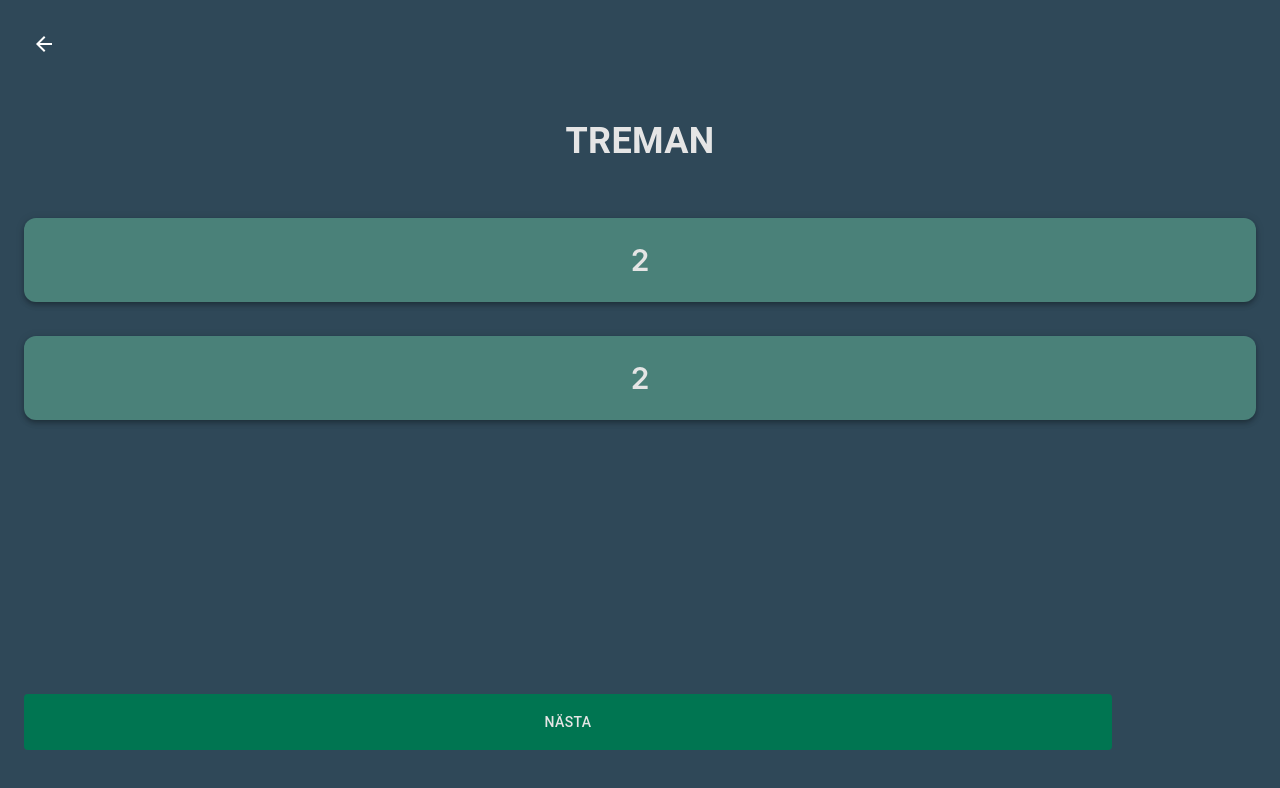
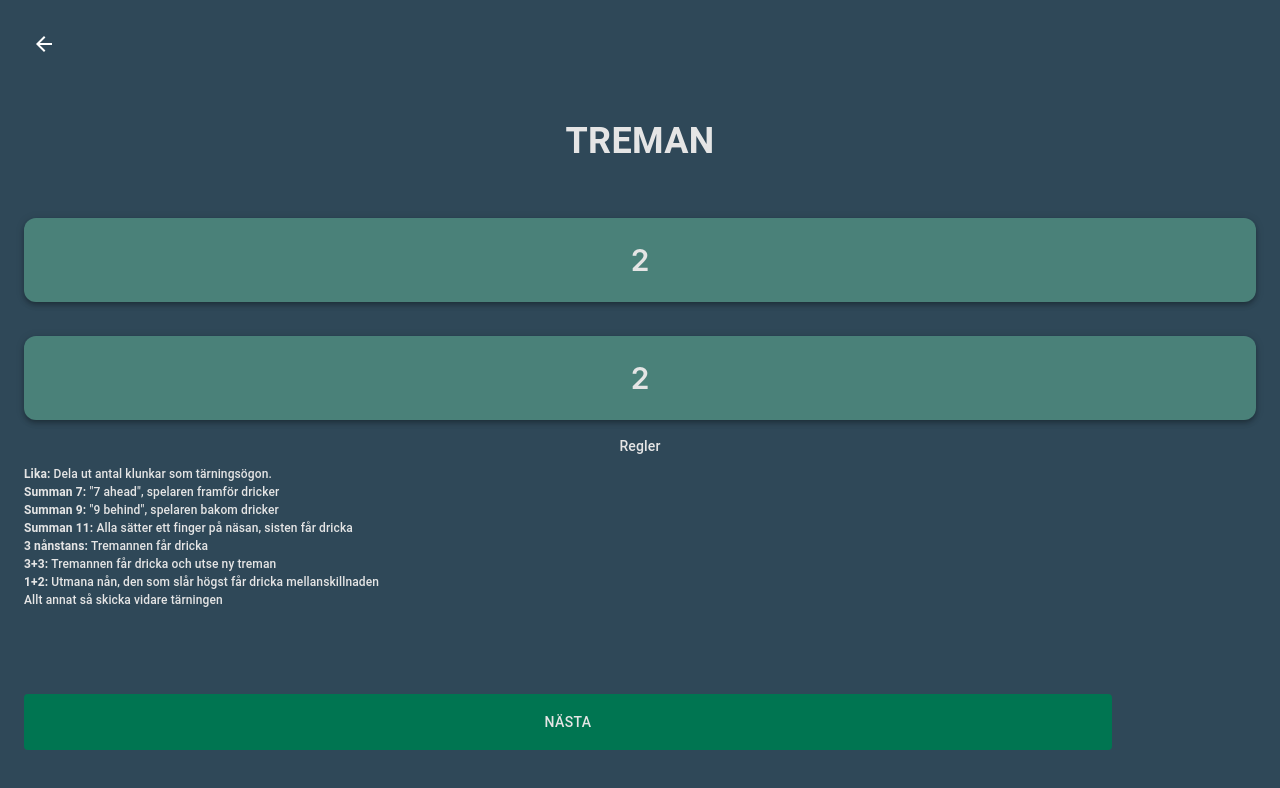
Before and after one commit to betost123/drinkspel, a React (Create React App) app: page /treman in a window 1280 px wide. Shown: the top 788 px of the page. Built offline with nearby package versions, Linux system fonts and the light colour scheme.

Commit message:
add Treman regler

```diff
--- a/src/App.js
+++ b/src/App.js
@@ -15,6 +15,7 @@ function App() {
     <BrowserRouter>
       <Routes>
         <Route path='/' element={<Home />} />
+        <Route path='' element={<Home />} />
         <Route path='/bodytwister' element={<BodyTwister />} />
         <Route path='/jagharaldrig' element={<JagHarAldrig />} />
         <Route path='/alias' element={<Alias />} />
--- a/src/Home.js
+++ b/src/Home.js
@@ -61,35 +61,10 @@ export const Home = () => {
           marginTop: 24,
           padding: 16,
         }}
-        onClick={() => navigate("/alias")}
-        fullWidth
-      >
-        ALIAS
-      </Button>
-      <Button
-        style={{
-          backgroundColor: "#C4B5A6",
-          color: "#000",
-          marginTop: 24,
-          padding: 16,
-        }}
         onClick={() => navigate("./pekleken")}
         fullWidth
       >
         PEKLEKEN
-      </Button>
-      <Button
-        style={{
-          backgroundColor: "#5C6678",
-          color: "#000",
-          marginTop: 24,
-          padding: 16,
-        }}
-        onClick={() => navigate("/who")}
-        disabled
-        fullWidth
-      >
-        VEM DÄR (RUSTET)
       </Button>
       <Button
         style={{
@@ -115,6 +90,31 @@ export const Home = () => {
       >
         Moral
       </Button>
+      <Button
+        style={{
+          backgroundColor: "#C4B5A6",
+          color: "#000",
+          marginTop: 24,
+          padding: 16,
+        }}
+        onClick={() => navigate("/alias")}
+        fullWidth
+      >
+        ALIAS
+      </Button>
+      <Button
+        style={{
+          backgroundColor: "#5C6678",
+          color: "#000",
+          marginTop: 24,
+          padding: 16,
+        }}
+        onClick={() => navigate("/who")}
+        disabled
+        fullWidth
+      >
+        VEM DÄR (RUSTET)
+      </Button>
     </div>
   );
 };
--- a/src/Treman.js
+++ b/src/Treman.js
@@ -66,6 +66,90 @@ export const Treman = () => {
       >
         {data[secondIndex]}
       </Paper>
+      <Typography
+        style={{
+          fontSize: 14,
+          textAlign: "center",
+          color: "#E5E5E5",
+          fontWeight: 500,
+          marginTop: 16,
+          marginBottom: 8,
+        }}
+      >
+        Regler
+      </Typography>
+      <Typography
+        style={{
+          fontSize: 12,
+          color: "#E5E5E5",
+          fontWeight: 500,
+        }}
+      >
+        <b>Lika: </b>Dela ut antal klunkar som tärningsögon.
+      </Typography>
+      <Typography
+        style={{
+          fontSize: 12,
+          color: "#E5E5E5",
+          fontWeight: 500,
+        }}
+      >
+        <b>Summan 7: </b>"7 ahead", spelaren framför dricker
+      </Typography>
+      <Typography
+        style={{
+          fontSize: 12,
+          color: "#E5E5E5",
+          fontWeight: 500,
+        }}
+      >
+        <b>Summan 9: </b>"9 behind", spelaren bakom dricker
+      </Typography>
+      <Typography
+        style={{
+          fontSize: 12,
+          color: "#E5E5E5",
+          fontWeight: 500,
+        }}
+      >
+        <b>Summan 11: </b>Alla sätter ett finger på näsan, sisten får dricka
+      </Typography>
+      <Typography
+        style={{
+          fontSize: 12,
+          color: "#E5E5E5",
+          fontWeight: 500,
+        }}
+      >
+        <b>3 nånstans: </b>Tremannen får dricka
+      </Typography>
+      <Typography
+        style={{
+          fontSize: 12,
+          color: "#E5E5E5",
+          fontWeight: 500,
+        }}
+      >
+        <b>3+3: </b>Tremannen får dricka och utse ny treman
+      </Typography>
+      <Typography
+        style={{
+          fontSize: 12,
+          color: "#E5E5E5",
+          fontWeight: 500,
+        }}
+      >
+        <b>1+2: </b>Utmana nån, den som slår högst får dricka mellanskillnaden
+      </Typography>
+      <Typography
+        style={{
+          fontSize: 12,
+          color: "#E5E5E5",
+          fontWeight: 500,
+        }}
+      >
+        Allt annat så skicka vidare tärningen
+      </Typography>
       <div style={{ position: "absolute", bottom: 50, width: "85%" }}>
         <Button
           style={{ backgroundColor: "#007551", padding: 16, color: "#E5E5E5" }}
```
